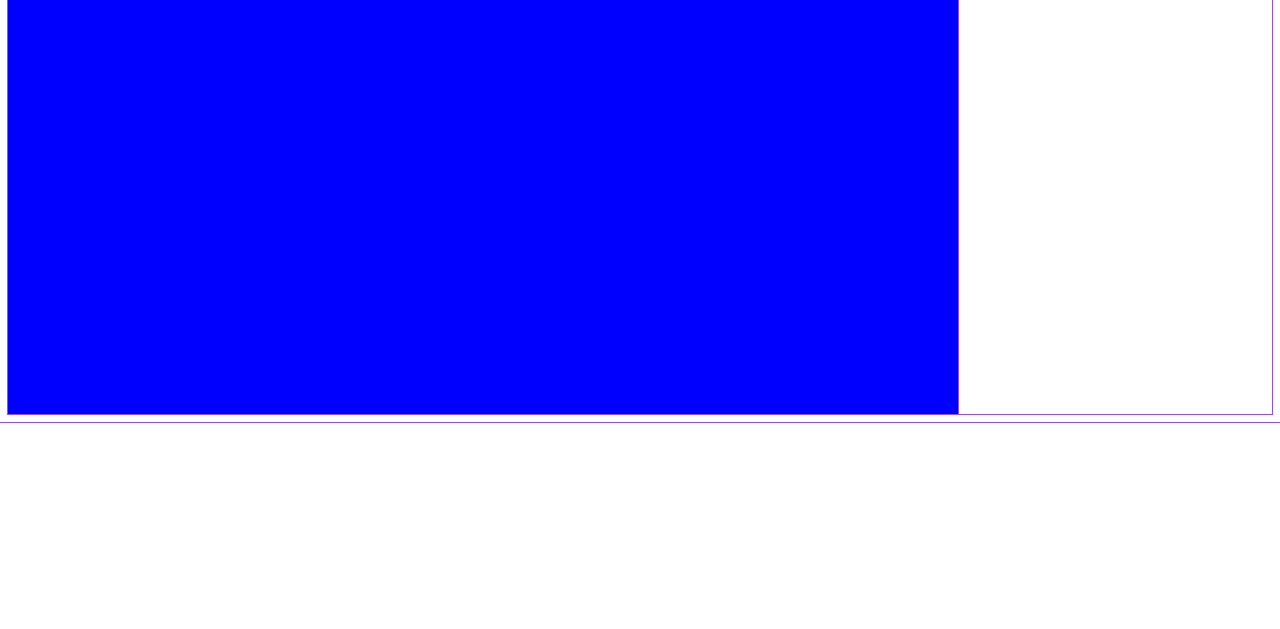
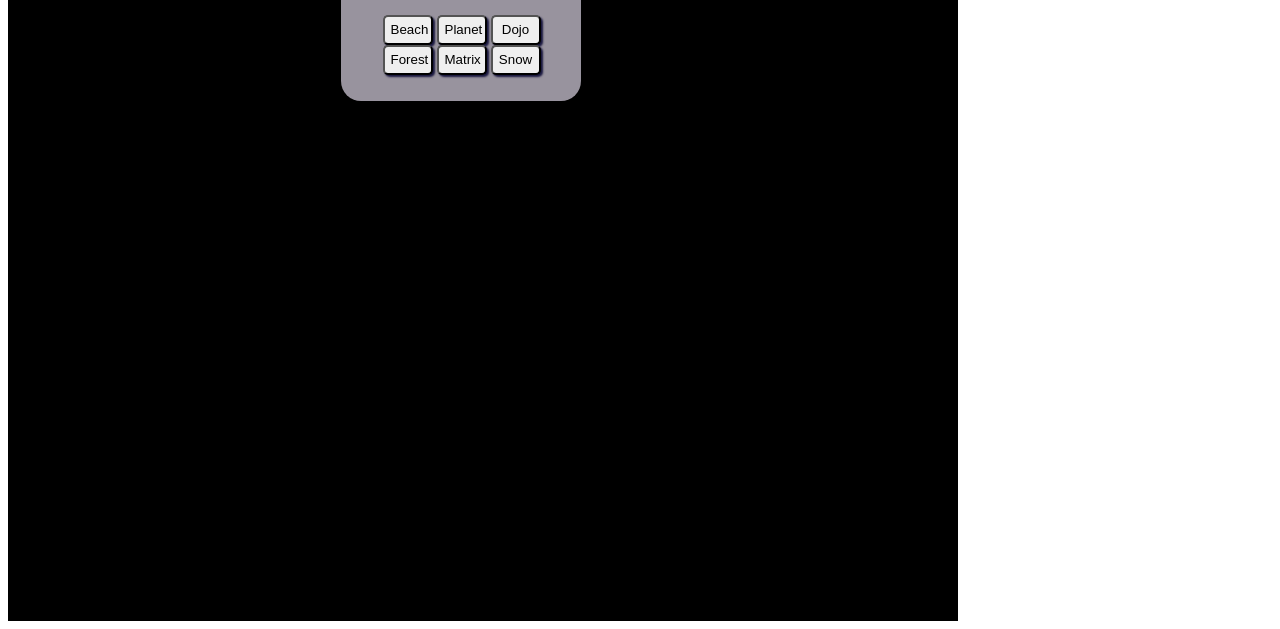
Before and after one commit to YummyGoddess/DojoHack, a plain HTML site: page index.html in a window 1280 px wide. Shown: the part 302-931 px from the top of the page. Before the commit the page ends 800 px from the top, so only its background shows below. Drawn offline with Linux system fonts and the light colour scheme.

Commit message:
add button shadow and positioning

```diff
--- a/styles.css
+++ b/styles.css
@@ -1,19 +1,23 @@
-* {
+/* * {
   outline: 1px solid #944ceb;
   min-height: 30px;
   min-width: 30px;
-}
+} */
 
 .wrapper {
-  background-color: blue;
+  background-color: black;
   width: 950px;
   height: 700px;
+  padding-top: 17%;
 }
 .cell {
   background-color: #98939e;
   border-radius: 20px;
   width: 240px;
   height: 150px;
+  margin-left: 35%;
+
+
 
 }
 .row1, .row2 {
@@ -21,6 +25,7 @@
 
 }
 .select {
+  font-size: 30px;
   color: #df9f11;
   text-align: center;
   text-shadow: 1px 1px 1px #18163e;
@@ -30,7 +35,9 @@
   vertical-align: top;
 }
 button {
+  border-radius: 5px;
   width: 50px;
   height: 30px;
   text-align: center;
+  box-shadow: 2px 2px 2px #18163e;
 }
```
